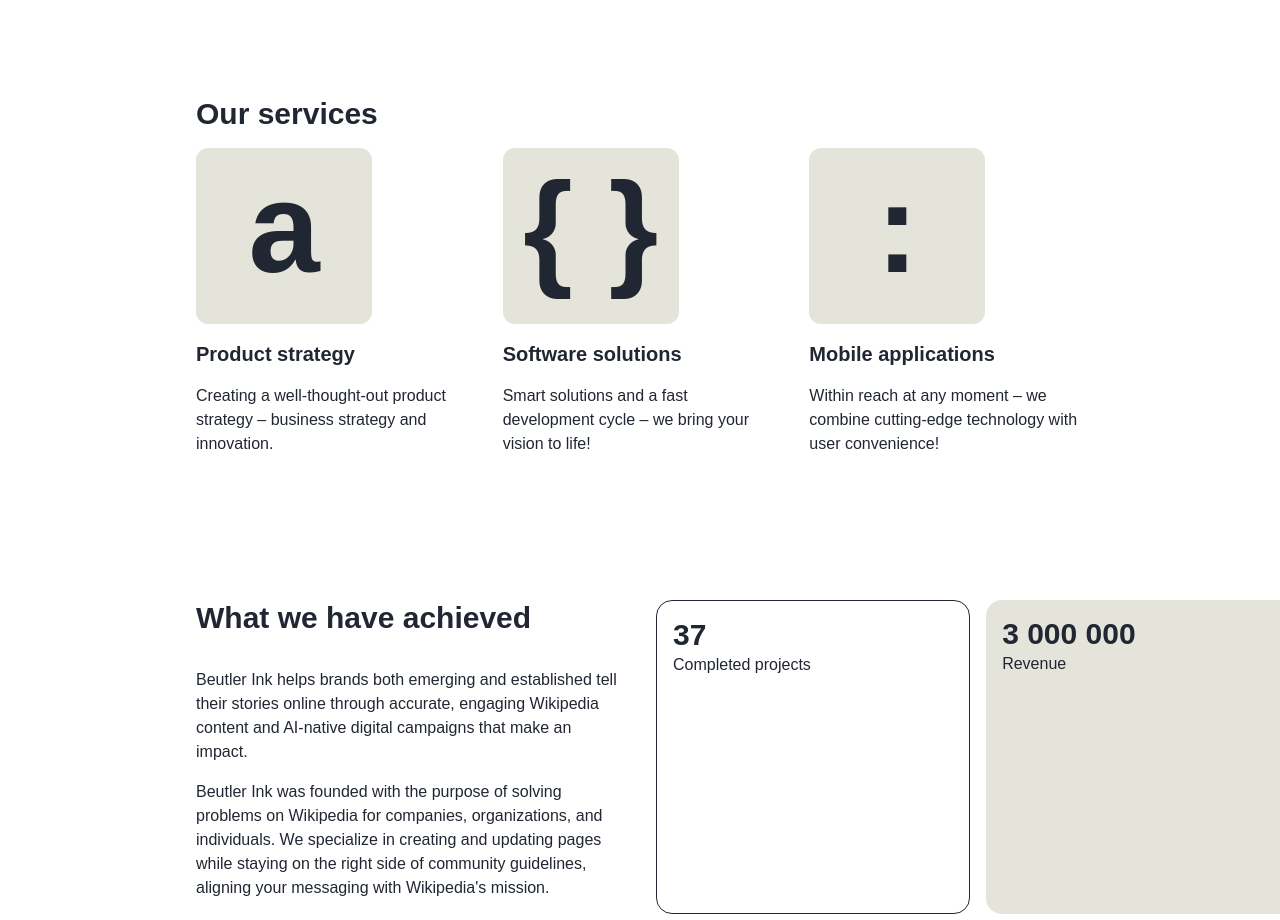
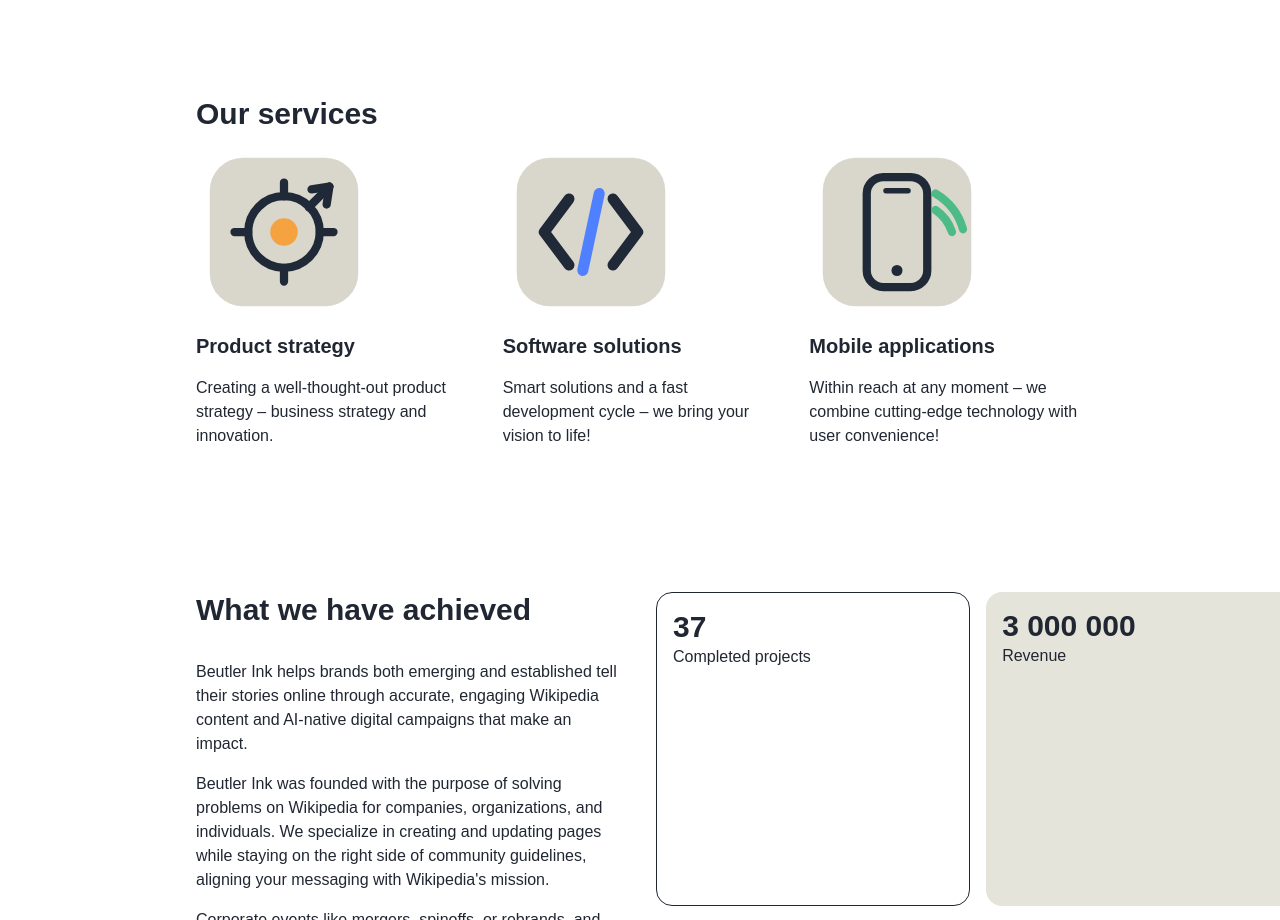
Before and after one commit to maand-ee/maand-landing, an Astro site: page /en in a window 1280 px wide. Shown: the part 860-1780 px from the top of the page. Built offline with nearby package versions, Linux system fonts and the light colour scheme; Astro itself is replaced by a stand-in of ours.

Commit message:
changed icons

```diff
--- a/src/components/Services.astro
+++ b/src/components/Services.astro
@@ -1,4 +1,8 @@
 ---
+import { Image } from 'astro:assets';
+import productStrategy from '../assets/productStrategy.svg';
+import softwareSolutions from '../assets/softwareSolutions.svg';
+import mobileApplication from '../assets/mobileApplication.svg';
 interface Props {
     lang: 'et' | 'en';
 }
@@ -10,17 +14,23 @@ const { lang } = Astro.props;
     <h3 class="font-bold text-3xl">{lang === 'et' ? 'Meie teenused' : 'Our services'}</h3>
     <div class="grid sm:grid-cols-3 flex-wrap mt-4 gap-8 text-center sm:text-left">
         <div>
-            <div class="aspect-square h-44 bg-sand rounded-xl flex justify-center items-center font-bold text-9xl mb-4 pb-4 mx-auto sm:mx-0">a</div>
+            <div class="aspect-square h-44 rounded-xl flex justify-center items-center font-bold text-9xl mb-2 pb-2 mx-auto sm:mx-0">
+                <Image src={productStrategy} alt="product strategy" class="h-56 w-56" />
+            </div>
             <h4 class="font-bold mb-4 text-xl">{lang === 'et' ? 'Tootestrateegia' : 'Product strategy'}</h4>
             <p>{lang === 'et' ? 'Läbimõeldud tootestrateegia loomine - äristrateegia ja innovatsioon.' : 'Creating a well-thought-out product strategy – business strategy and innovation.'}</p>
         </div>
         <div>
-            <div class="aspect-square h-44 bg-sand rounded-xl flex justify-center items-center font-bold text-9xl mb-4 pb-4 mx-auto sm:mx-0">&lbrace; &rbrace;</div>
+            <div class="aspect-square h-44 rounded-xl flex justify-center items-center font-bold text-9xl mb-2 pb-2 mx-auto sm:mx-0">
+                <Image src={softwareSolutions} alt="software solutions" class="h-56 w-56" />
+            </div>
             <h4 class="font-bold mb-4 text-xl">{lang === 'et' ? 'Tarkvaralahendused' : 'Software solutions'}</h4>
             <p>{lang === 'et' ? 'Nutikad lahendused ja kiire arendustsükkel - viime teie visiooni ellu!' : 'Smart solutions and a fast development cycle – we bring your vision to life!'}</p>
         </div>
         <div>
-            <div class="aspect-square h-44 bg-sand rounded-xl flex justify-center items-center font-bold text-9xl mb-4 pb-4 mx-auto sm:mx-0">:</div>
+            <div class="aspect-square h-44 rounded-xl flex justify-center items-center font-bold text-9xl mb-2 pb-2 mx-auto sm:mx-0">
+                <Image src={mobileApplication} alt="mobile application" class="h-56 w-56" />
+            </div>
             <h4 class="font-bold mb-4 text-xl">{lang === 'et' ? 'Mobiilsed rakendused' : 'Mobile applications'}</h4>
             <p>{lang === 'et' ? 'Käeulatuses igal hetkel - ühendame tipptehnoloogia kasutajamugavusega!' : 'Within reach at any moment – we combine cutting-edge technology with user convenience!'}</p>
         </div>
```
Also changed, not shown: src/assets/mobileApplication.svg (added), src/assets/productStrategy.svg (added), src/assets/softwareSolutions.svg (added).
